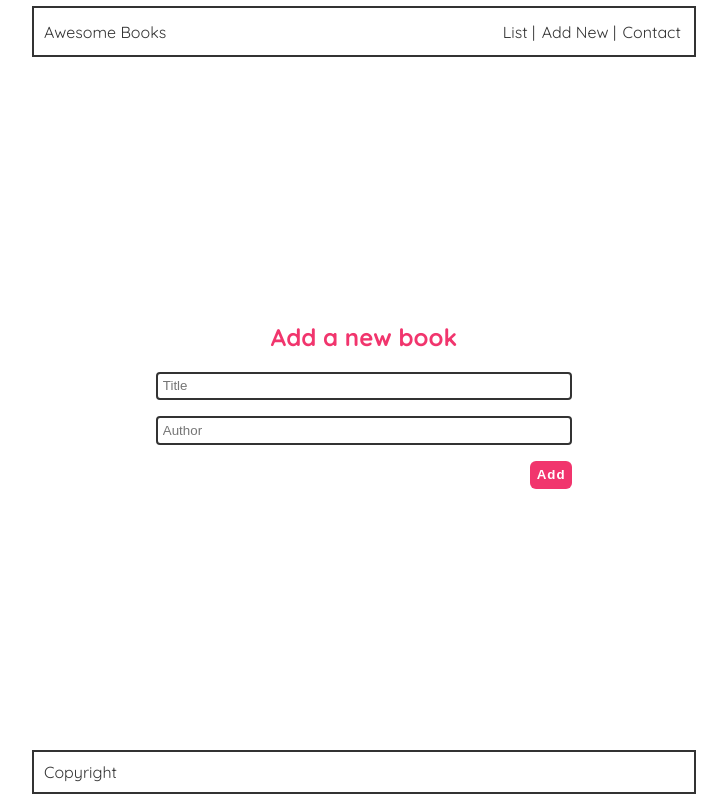
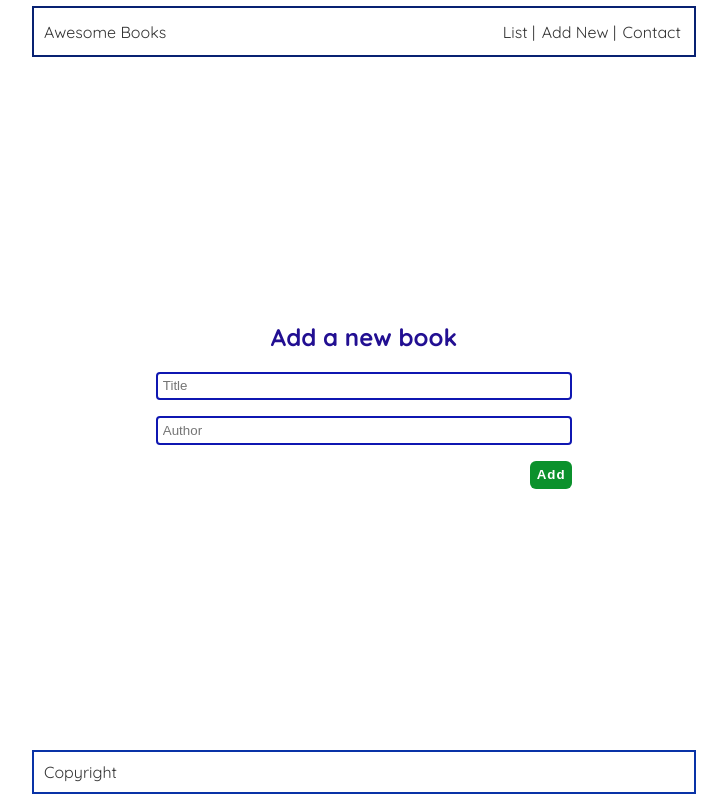
Before and after one commit to ameerhamzakhalid/awesome-books, a website: page index.html in a window 1280 px wide. Both pictures are taken after a click on the item "Add New |". Shown: the whole page, without its empty margins (276-1003 px from the left). Drawn offline with Linux system fonts and the light colour scheme.

Commit message:
update style.css
changed color for smooth experience

```diff
--- a/style.css
+++ b/style.css
@@ -24,7 +24,7 @@ nav {
   display: flex;
   justify-content: space-between;
   align-items: center;
-  border: 2px #333 solid;
+  border: 2px rgb(8, 33, 114) solid;
   padding: 10px;
   max-width: 40rem;
   margin: 0 auto;
@@ -44,7 +44,7 @@ nav {
 }
 
 .list-item:hover {
-  color: #f1356d;
+  color: #7af135;
 }
 
 li {
@@ -64,7 +64,7 @@ span {
 }
 
 button {
-  background: #f1356d;
+  background: #0b912c;
   color: #fff;
   font-weight: bold;
   letter-spacing: 1px;
@@ -77,7 +77,7 @@ button {
 input {
   padding: 0.3rem;
   width: 100%;
-  border: 0.125rem #333 solid;
+  border: 0.125rem rgb(15, 23, 177) solid;
   border-radius: 0.25rem;
 }
 
@@ -115,7 +115,7 @@ tr:nth-child(even) {
 .title-form-add,
 .title-contact {
   text-align: center;
-  color: #f1356d;
+  color: #220f92;
 }
 
 .form-input {
@@ -146,7 +146,7 @@ tr:nth-child(even) {
 footer {
   display: flex;
   align-self: flex-end;
-  border: 2px #333 solid;
+  border: 2px rgb(9, 51, 167) solid;
   padding: 10px;
   max-width: 40rem;
   margin: 0 auto;
```
